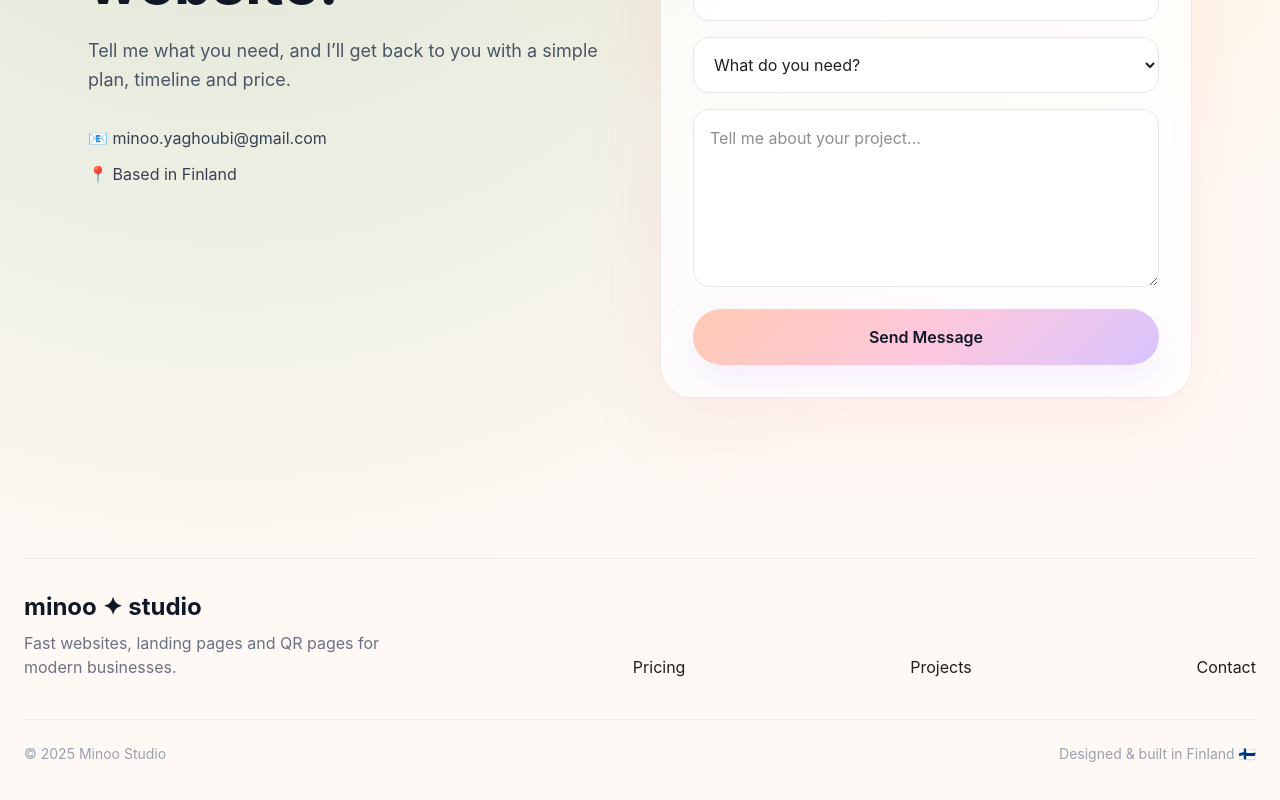
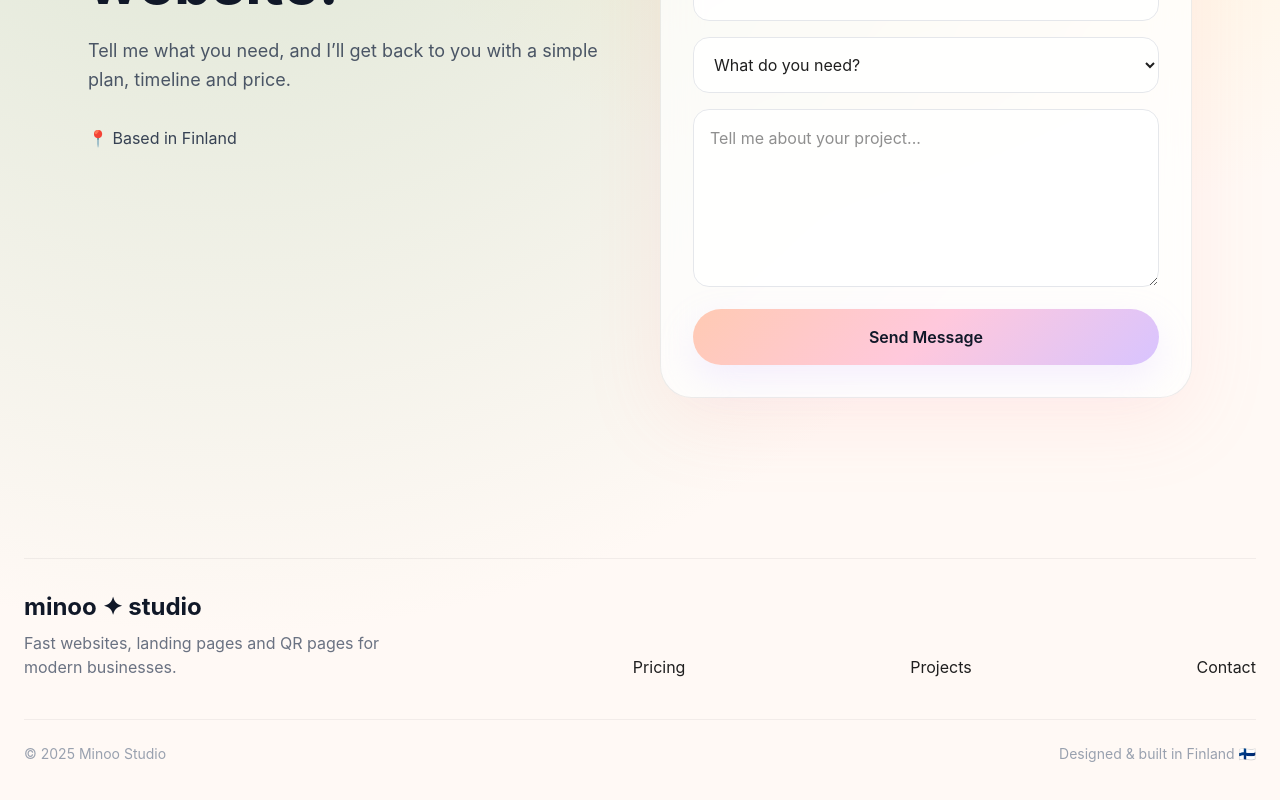
Before and after one commit to Minoo-YH/minoo-studio, a React (Vite) app: page / in a window 1280 px wide. Shown: the part 5675-6475 px from the top of the page. Built offline with nearby package versions, Linux system fonts and the light colour scheme.

Commit message:
remove gmail

```diff
--- a/src/components/Contact.jsx
+++ b/src/components/Contact.jsx
@@ -15,7 +15,6 @@ const Contact = () => {
           </p>
 
           <div className="mt-8 space-y-3 text-gray-700">
-            <p>📧 minoo.yaghoubi@gmail.com</p>
             <p>📍 Based in Finland</p>
           </div>
         </div>
```
